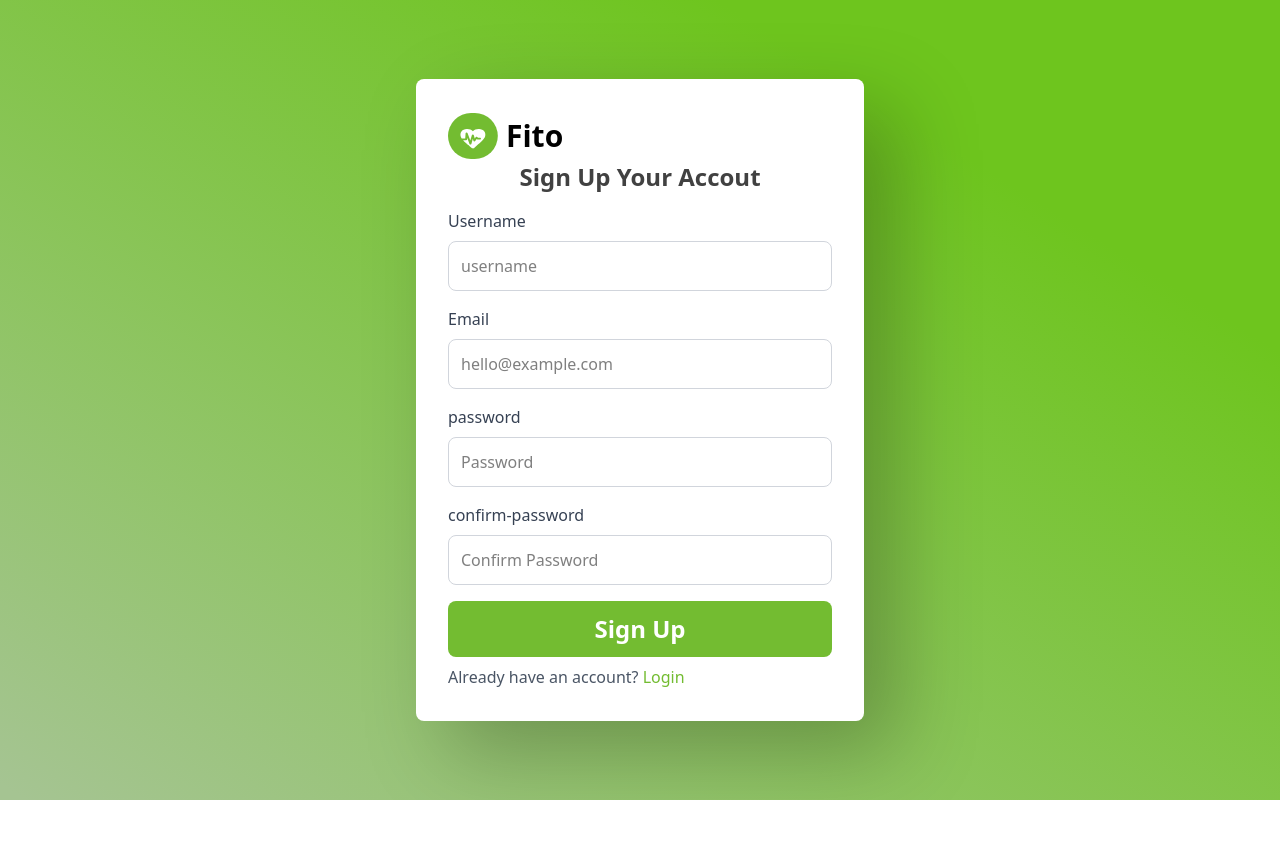
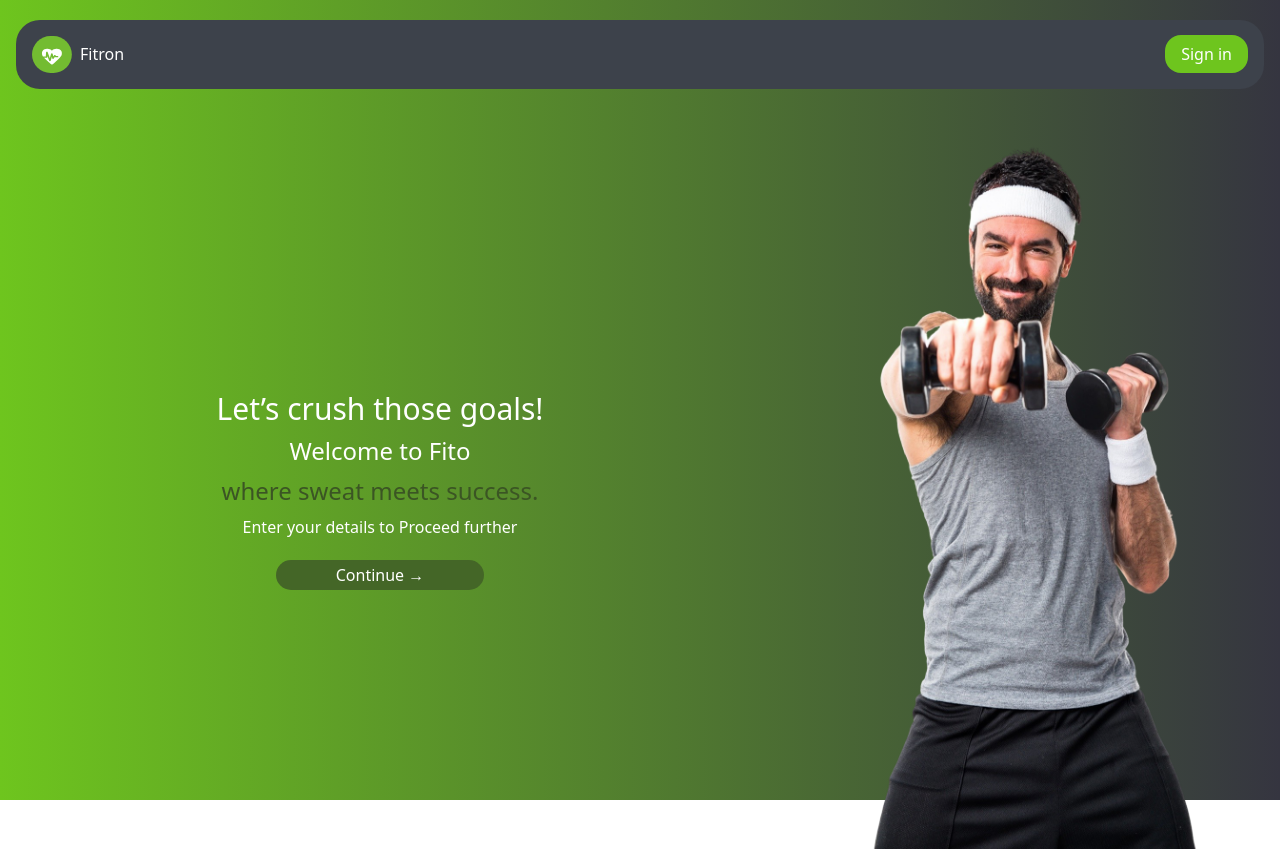
Before and after one commit to AbdoMohamad768/Fitron, a React (Vite) app: page / in a window 1280 px wide. Before the commit the page ends 800 px from the top, so only its background shows below. Built offline with nearby package versions, Linux system fonts and the light colour scheme.

Commit message:
recovery forms and routes added

```diff
--- a/package.json
+++ b/package.json
@@ -13,6 +13,7 @@
     "@tailwindcss/vite": "^4.1.4",
     "react": "^19.0.0",
     "react-dom": "^19.0.0",
+    "react-router": "^7.5.1",
     "tailwindcss": "^4.1.4"
   },
   "devDependencies": {
--- a/src/App.css
+++ b/src/App.css
@@ -25,6 +25,13 @@
     var(--color-main-300) 99%
   );
 }
+.gradient-2 {
+  background-image: linear-gradient(
+    to right,
+    var(--color-main-700),
+    var(--color-grey-200)
+  );
+}
 
 main {
   height: 100vh;
@@ -35,7 +42,7 @@ main {
   );
 }
 
-body {
+#root {
   background-image: linear-gradient(
     to right,
     var(--color-main-700),
@@ -43,7 +50,9 @@ body {
   );
 }
 
-.signup-form {
+.signup-form,
+.login-form,
+.recovery-form {
   @apply w-md h-fit shadow-custom-1 rounded-lg p-8 bg-grey-50 absolute top-1/2 left-1/2 -translate-x-1/2 -translate-y-1/2 bg-white;
 }
 
--- a/src/App.jsx
+++ b/src/App.jsx
@@ -1,13 +1,32 @@
+import { BrowserRouter, Navigate, Route, Routes } from "react-router";
 import "./App.css";
+import Login from "./pages/Login";
 import SignUp from "./pages/SignUp";
-
+import Landing from "./pages/Landing";
+import ConfirmEmail from "./pages/ConfirmEmail";
+import RecoveryCode from "./pages/RecoveryCode";
+import ResetPassword from "./pages/ResetPassword";
+import PageNotFound from "./pages/PageNotFound";
+import Recovery from "./pages/Recovery";
 
 function App() {
+  return (
+    <BrowserRouter>
+      <Routes>
+        <Route index path="/" element={<Landing />} />
+        <Route path="/login" element={<Login />} />
+        <Route path="/signup" element={<SignUp />} />
 
-  return (
-    <div>
-      <SignUp/>
-    </div>
+        <Route path="/recovery" element={<Recovery />}>
+          <Route index element={<Navigate replace to="confirm-email" />} />
+          <Route path="confirm-email" element={<ConfirmEmail />} />
+          <Route path="recovery-code" element={<RecoveryCode />} />
+          <Route path="reset-password" element={<ResetPassword />} />
+        </Route>
+
+        <Route path="*" element={<PageNotFound />} />
+      </Routes>
+    </BrowserRouter>
   );
 }
 
--- /dev/null
+++ b/src/pages/ConfirmEmail.jsx
@@ -0,0 +1,11 @@
+function ConfirmEmail() {
+  return (
+    <>
+      <div>1</div>
+      <div>2</div>
+      <div>3</div>
+    </>
+  );
+}
+
+export default ConfirmEmail;
--- a/src/pages/Landing.jsx
+++ b/src/pages/Landing.jsx
@@ -1,41 +1,53 @@
+import { NavLink } from "react-router";
+
 function Landing() {
   return (
-    <div className="landing">
-      <div className="navBar flex justify-between items-center bg-grey-400 m-7 p-4 rounded-3xl">
+    <div className="h-screen pt-5 px-4 m-auto max-w-7xl">
+      <div className="flex justify-between items-center bg-grey-400 p-4 rounded-3xl">
         <div className="logo flex items-center space-x-2">
           <img src="./../public/icon.svg" alt="Icon" className="w-10" />
           <span className="text-white">Fitron</span>
         </div>
         <div className="btn">
-          <button className="bg-main-700 pt-2 pb-2 pr-4 pl-4 rounded-2xl text-white">
+          <NavLink
+            to={"/signup"}
+            className="bg-main-700 pt-2 pb-2 pr-4 pl-4 rounded-2xl text-white"
+          >
             Sign in
-          </button>
+          </NavLink>
         </div>
       </div>
-      <div className="landsection flex justify-evenly items-center">
-        <div className="text">
-          <p className="text-3xl text-white font-light">
+
+      <div className="landsection flex flex-col md:flex-row gap-10 items-center justify-between mt-10">
+        <div className="flex-1 min-w-90 text-center">
+          <p className="text-3xl text-white font-light mb-2">
             Let’s crush those goals!
           </p>
-          <p className="text-white pl-15 pt-2 text-2xl font-light">
+          <p className="text-white text-2xl font-light mb-2">
             {" "}
             Welcome to Fito
           </p>
-          <p className="text-main-850 text-2xl ">where sweat meets success.</p>
-          <p className="text-white pl-10 pt-1 font-light">
+          <p className="text-main-850 text-2xl mb-2">
+            where sweat meets success.
+          </p>
+          <p className="text-white font-light mb-6">
             Enter your details to Proceed further
           </p>
-          <button className="bg-main-800 pr-15 pl-15 pt-1 pb-1 text-white rounded-2xl ml-10 mt-1">
-            Continue →{" "}
-          </button>
+          <NavLink
+            to={"/login"}
+            className="bg-main-800 pr-15 pl-15 pt-1 pb-1 text-white rounded-2xl mt-2"
+          >
+            Continue →
+          </NavLink>
         </div>
-        <div className="imagen">
+
+        <figure className="image">
           <img
             src="./../public/landing-page.png"
             alt="image"
-            className="w-120"
+            className="w-120 object-cover"
           />
-        </div>
+        </figure>
       </div>
     </div>
   );
--- a/src/pages/Login.jsx
+++ b/src/pages/Login.jsx
@@ -1,3 +1,4 @@
+import { NavLink } from "react-router";
 import LoginSignupButton from "../components/LoginSignupButton";
 import LoginSignupInput from "../components/LoginSignupInput";
 import Logo from "../components/Logo";
@@ -5,7 +6,7 @@ import Logo from "../components/Logo";
 const Login = () => {
   return (
     <div className="h-screen flex items-center justify-center gradient-1">
-      <div className="signup-form">
+      <div className="login-form">
         <div className="flex  items-center gap-2">
           <Logo width={"50"} height={"50"} />
           <span className="font-bold text-3xl">Fito</span>
@@ -35,7 +36,9 @@ const Login = () => {
             />
           </div>
 
-          <a className="text-green-400">Forgot passowrd</a>
+          <NavLink to="/recovery" className="text-green-400">
+            Forgot passowrd
+          </NavLink>
 
           <div className="flex items-center mb-4">
             <input type="checkbox" id="remember" className="mr-2" />
@@ -46,11 +49,12 @@ const Login = () => {
           <LoginSignupButton type={"submit"}>Log In</LoginSignupButton>
         </form>
 
-        <p className="mt-2  text-gray-600">
-          Don't have an account?
-          <a href="#" className="text-green-500 hover:underline">
+        <p className="mt-4  text-gray-600">
+          Don&apos;t have an account?
+          <NavLink to="/signup" className="text-green-500 hover:underline">
+            {" "}
             Sign Up
-          </a>
+          </NavLink>
         </p>
       </div>
     </div>
--- /dev/null
+++ b/src/pages/PageNotFound.jsx
@@ -0,0 +1,16 @@
+import { useNavigate } from "react-router";
+
+function PageNotFound() {
+  const navigate = useNavigate();
+
+  return (
+    <div className="m-auto text-center h-screen">
+      <h1>404</h1>
+      <h2>Page Not Found</h2>
+      <p>The page you are looking for does not exist.</p>
+      <button onClick={() => navigate(-1)}>Go back to the homepage</button>
+    </div>
+  );
+}
+
+export default PageNotFound;
--- /dev/null
+++ b/src/pages/Recovery.jsx
@@ -0,0 +1,13 @@
+import { Outlet } from "react-router";
+
+function Recovery() {
+  return (
+    <main>
+      <div className="recovery-form">
+        <Outlet />
+      </div>
+    </main>
+  );
+}
+
+export default Recovery;
--- /dev/null
+++ b/src/pages/RecoveryCode.jsx
@@ -0,0 +1,9 @@
+function RecoveryCode() {
+  return (
+    <main>
+      <div className="recovery-form"></div>
+    </main>
+  );
+}
+
+export default RecoveryCode;
--- /dev/null
+++ b/src/pages/ResetPassword.jsx
@@ -0,0 +1,9 @@
+function ResetPassword() {
+  return (
+    <main>
+      <div className="recovery-form"></div>
+    </main>
+  );
+}
+
+export default ResetPassword;
--- a/src/pages/SignUp.jsx
+++ b/src/pages/SignUp.jsx
@@ -1,5 +1,6 @@
+import { NavLink } from "react-router";
+import LoginSignupInput from "./../components/LoginSignupInput";
 import LoginSignupButton from "../components/LoginSignupButton";
-import LoginSignupInput from "../components/LoginSignupInput";
 import Logo from "../components/Logo";
 
 function SignUp() {
@@ -49,9 +50,9 @@ function SignUp() {
         <LoginSignupButton type={"submit"}>Sign Up</LoginSignupButton>
         <p className=" mt-2  text-gray-600">
           Already have an account?{" "}
-          <a href="/login" className="text-main-750">
+          <NavLink to="/login" className="text-main-750">
             Login
-          </a>
+          </NavLink>
         </p>
       </form>
     </main>
```
Also changed, not shown: 1 other file (tests, documents, lock files or other folders).
